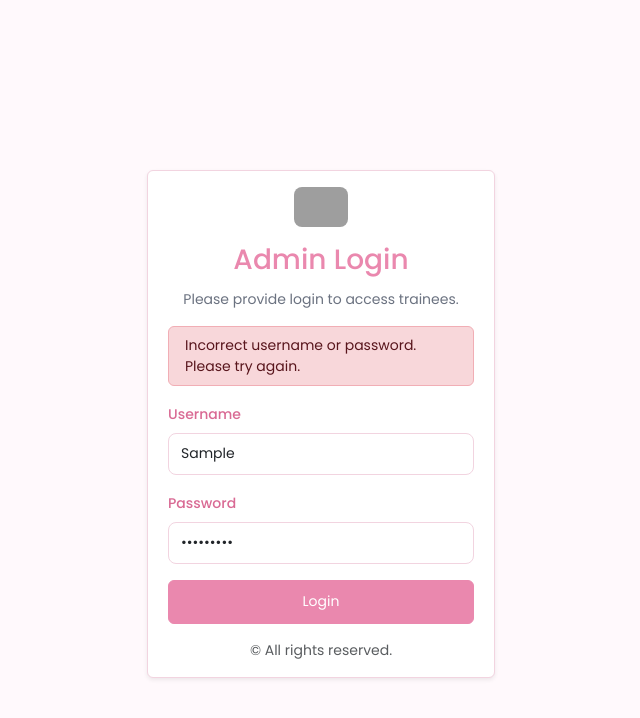
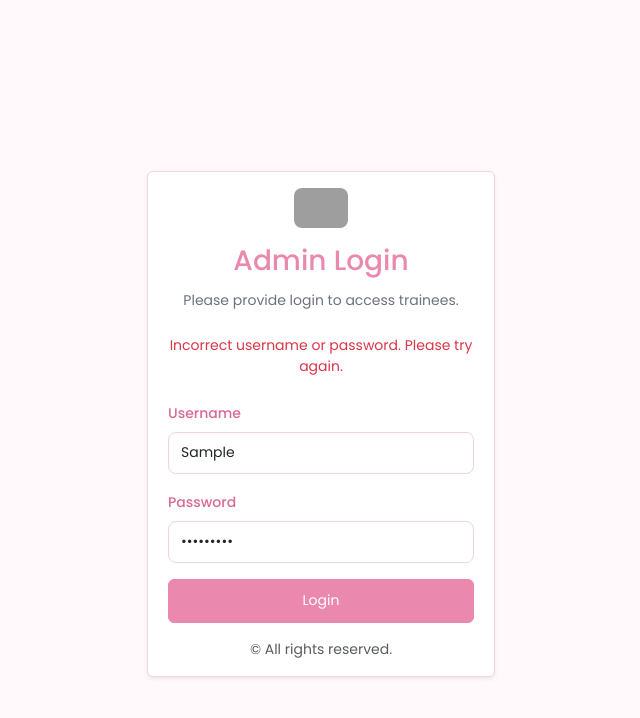
Before and after one commit to jaisankar01c-oss/new_cve, a Vue app in the folder frontend/: page /login in a window 1280 px wide. Both pictures are taken after typing "Sample", "Sample123" into the empty fields and a click on the button "Login". Shown: the top 718 px of the page, without its empty margins (319-959 px from the left). Built offline with nearby package versions, Linux system fonts and the light colour scheme; grey boxes are pictures that could not be loaded.

Commit message:
Manual code updates made to file: frontend/src/pages/LoginPage.vue

```diff
--- a/frontend/src/pages/LoginPage.vue
+++ b/frontend/src/pages/LoginPage.vue
@@ -7,7 +7,7 @@
             <img class="brand-logo" src="https://cdn.builder.io/api/v1/image/assets%2Fc98c532ea1554d2d9b237baf37efdf95%2F1bd2ceab768347d2a4c36137838a0f37?format=webp&width=800" alt="CVE & WD Logo" loading="lazy" />
             <h3 class="text-center text-primary py-2 mb-1">Admin Login</h3>
             <p class="text-center subheading-muted mb-3">Please provide login to access trainees.</p>
-            <div v-if="errorMsg" class="alert small alert-danger py-2 mb-3" role="alert">{{ errorMsg }}</div>
+            <div v-if="errorMsg" class="text-danger small text-center py-2 mb-3" role="alert">{{ errorMsg }}</div>
             <form @submit.prevent="onSubmit" class="vstack gap-3">
               <div>
                 <label class="form-label" for="username">Username</label>
```
